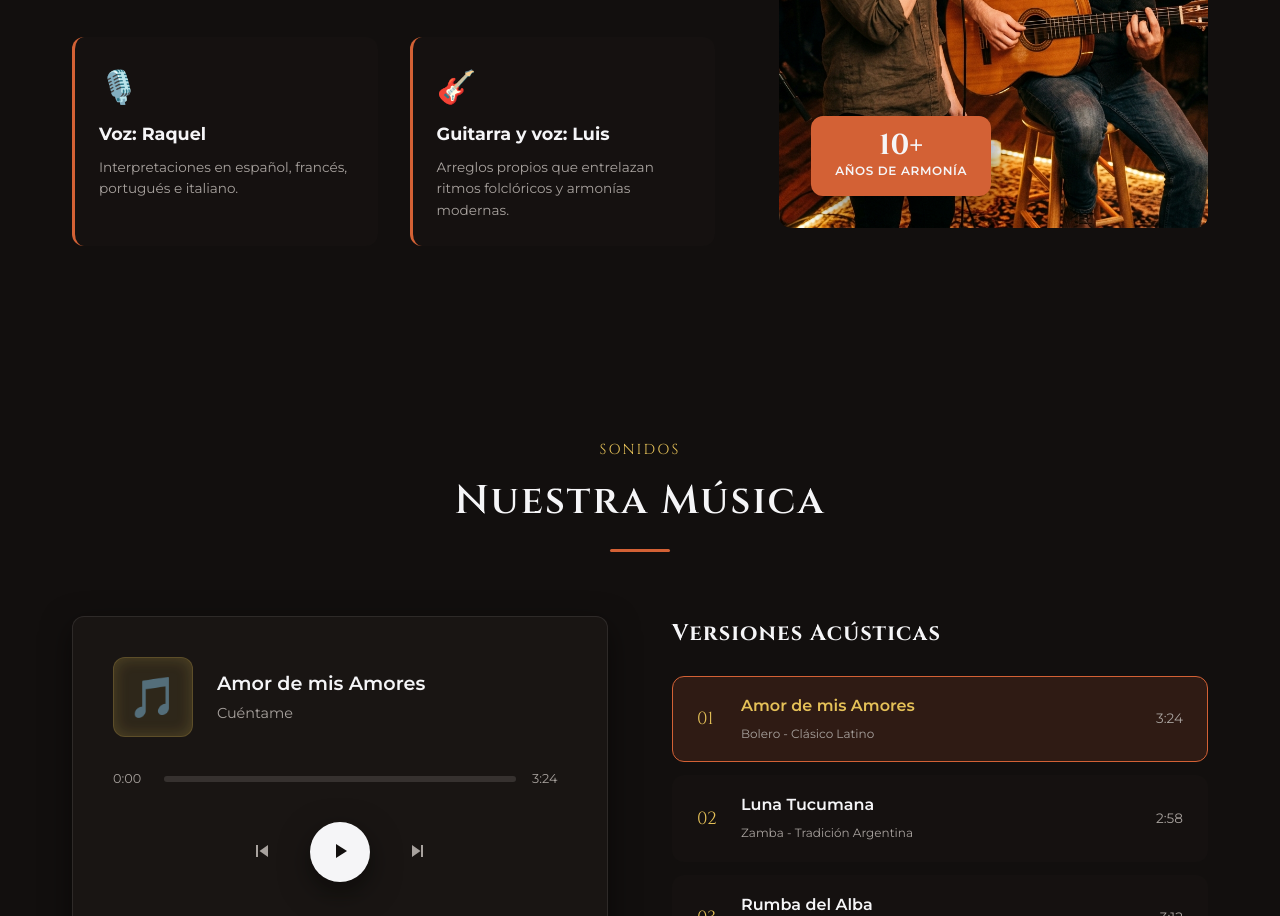
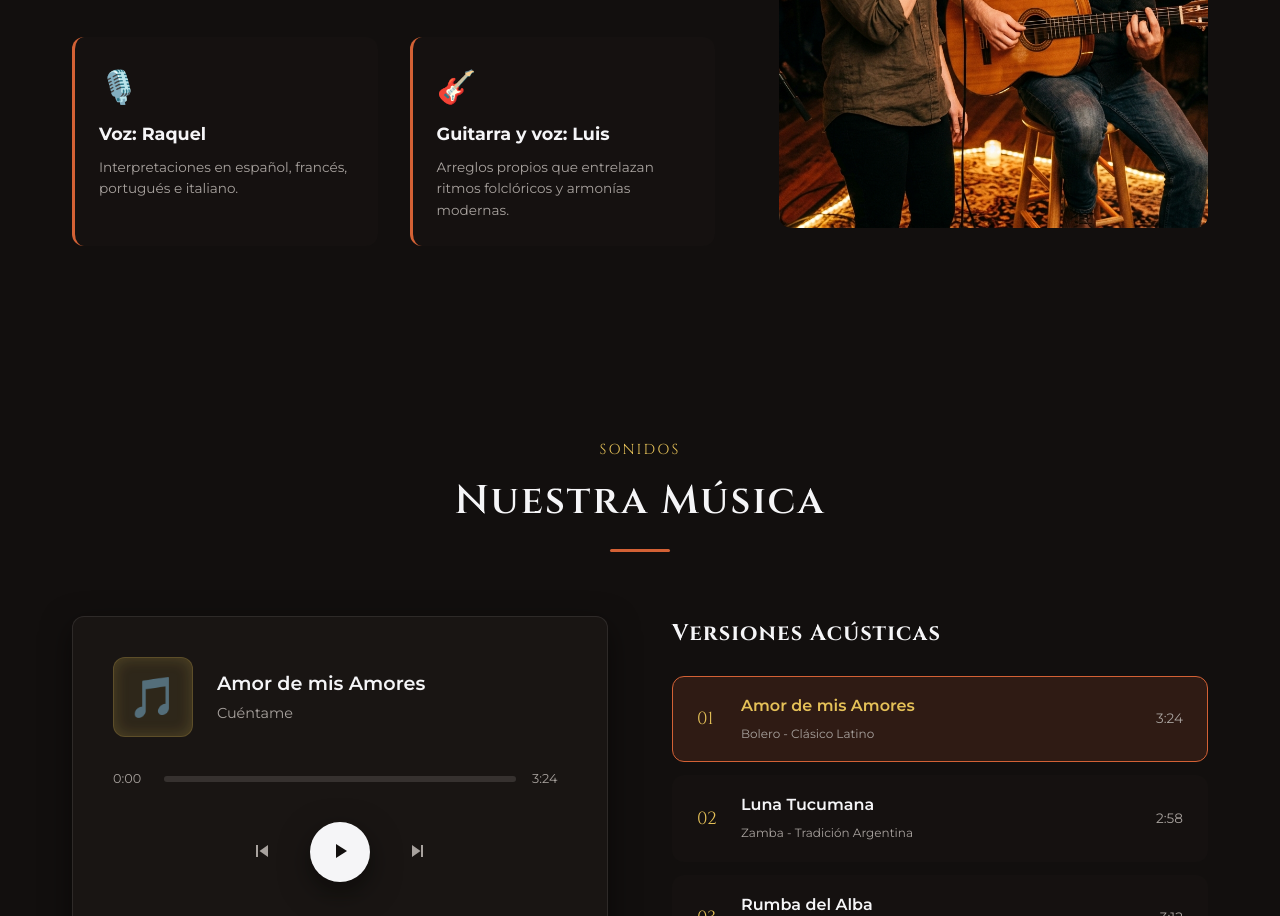
Before and after one commit to Alpheratzi/Cantoweb, a plain HTML site: page index.html in a window 1280 px wide. Shown: the part 1400-2316 px from the top of the page. Drawn offline with Linux system fonts and the light colour scheme.

Commit message:
Remove 10+ Años de Armonía visual badge

```diff
--- a/index.html
+++ b/index.html
@@ -87,10 +87,6 @@
                     <div class="about-visual">
                         <div class="visual-wrapper">
                             <img src="assets/duo_about.png" alt="Cuéntame en vivo" class="img-responsive rounded shadow-lg">
-                            <div class="visual-badge">
-                                <span class="badge-number">10+</span>
-                                <span class="badge-text">Años de Armonía</span>
-                            </div>
                         </div>
                     </div>
                 </div>
```
